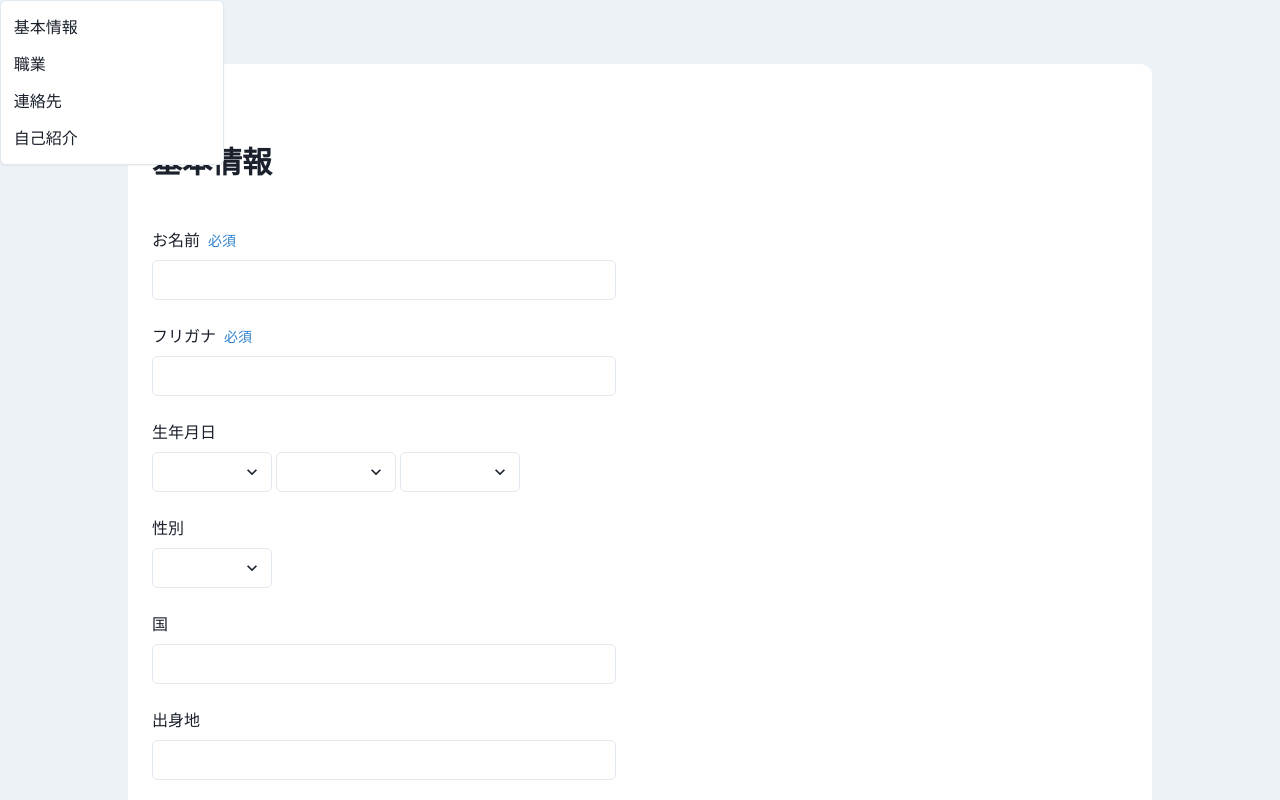
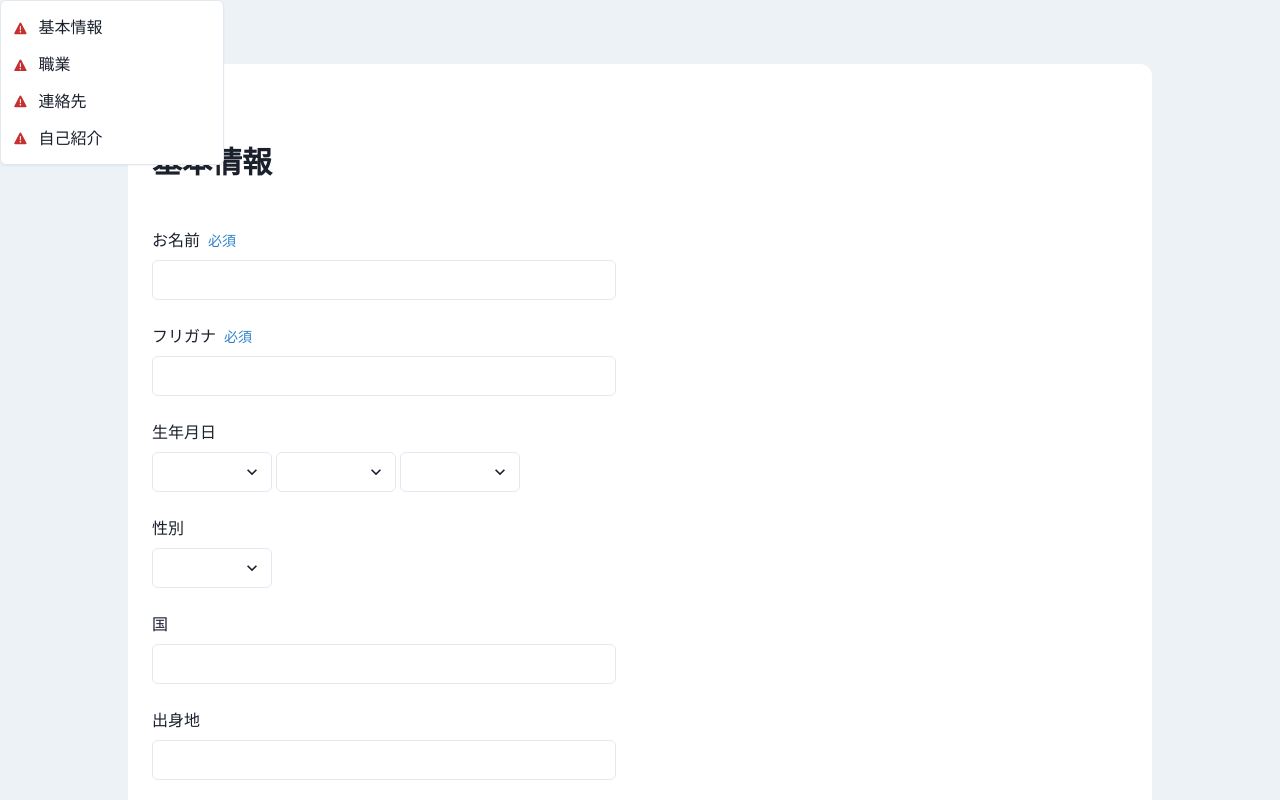
Before and after one commit to yotaiyo/multi-step-form-sandbox, a Next.js app: page / in a window 1280 px wide. Shown: the top 800 px of the page. Built offline with nearby package versions, Linux system fonts and the light colour scheme.

Commit message:
Add icon

```diff
--- a/components/pages/IndexScreen/IndexScreen.tsx
+++ b/components/pages/IndexScreen/IndexScreen.tsx
@@ -51,7 +51,7 @@ const stepConfigs: StepConfig[] = [
 export const IndexScreen = () => {
   const [stepIndex, setStepIndex] = useState(0)
   const [stepErrors, setStepErrors] = useState(
-    Array.from({ length: stepConfigs.length }, () => false)
+    Array.from({ length: stepConfigs.length }, () => true)
   )
 
   const backward = () => {
--- a/components/ui/StepView/StepView.tsx
+++ b/components/ui/StepView/StepView.tsx
@@ -1,5 +1,5 @@
 import { VStack, HStack, Text, Flex, Menu, MenuList, MenuItem } from '@chakra-ui/react'
-
+import { WarningTwoIcon, CheckIcon } from '@chakra-ui/icons'
 import { Heading } from '../Heading'
 import { Pagination } from '../Pagination'
 
@@ -55,6 +55,7 @@ export const StepView: React.FC<StepViewProps> = ({
               return (
                 <MenuItem
                   key={index}
+                  icon={stepErrors[index] ? <WarningTwoIcon color='red.600' /> : <CheckIcon />}
                   onClick={() => {
                     setStepIndex(index)
                   }}
```
